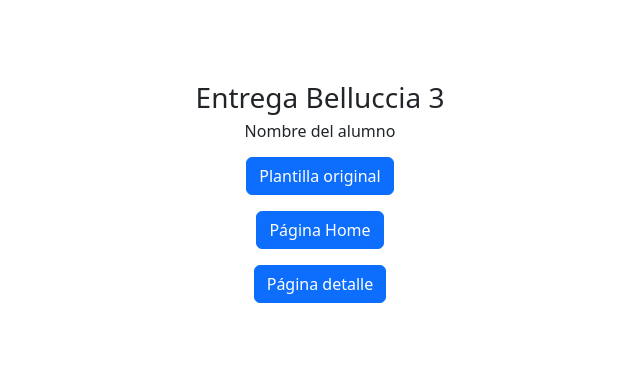
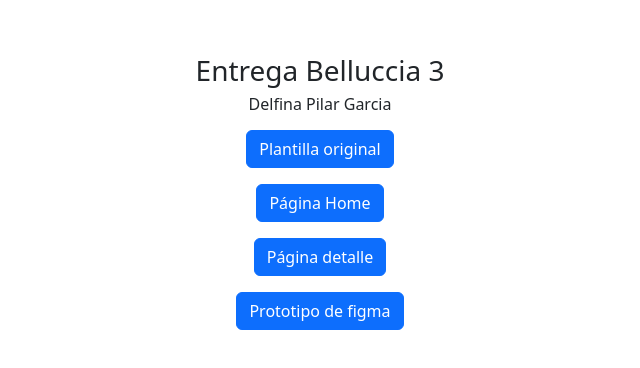
Before and after one commit to DelfinaGarcia/entregatp2delfinagarcia, a plain HTML site: page indexlinks.html in a window 1280 px wide. Shown: the part 204-572 px from the top of the page, without its empty margins (320-960 px from the left). Drawn offline with nearby package versions, Linux system fonts and the light colour scheme.

Commit message:
con figma

```diff
--- a/indexlinks.html
+++ b/indexlinks.html
@@ -6,7 +6,7 @@
 
 
     <h3>Entrega Belluccia 3</h3>
-    <h6>Nombre del alumno</h6>
+    <h6>Delfina Pilar Garcia</h6>
     <!--Insertar link debajo-->
     <a href="https://bootstrapmade.com/demo/Baker/">
     <button type="button" class="btn btn-primary my-2">Plantilla original</button></a>
@@ -16,6 +16,9 @@
     <!--Insertar link debajo-->
     <a href="index copy.html">
     <button type="button" class="btn btn-primary my-2">Página detalle</button></a>
+    <!--Insertar link debajo-->
+    <a href="https://www.figma.com/design/CW7ldrxpdNoxOtQOyyKQNZ/TP2-Dise%C3%B1o-Web---DG3-Belluccia?node-id=0-1&t=LIpYcgUaWvpky0if-1">
+    <button type="button" class="btn btn-primary my-2">Prototipo de figma</button></a>
 
 
 <!--NO TOCAR--></div></main></body><script src="https://cdn.jsdelivr.net/npm/bootstrap@5.3.3/dist/js/bootstrap.bundle.min.js" integrity="sha384-YvpcrYf0tY3lHB60NNkmXc5s9fDVZLESaAA55NDzOxhy9GkcIdslK1eN7N6jIeHz" crossorigin="anonymous"></script></html>
```
Also changed, not shown: 1 other file.
